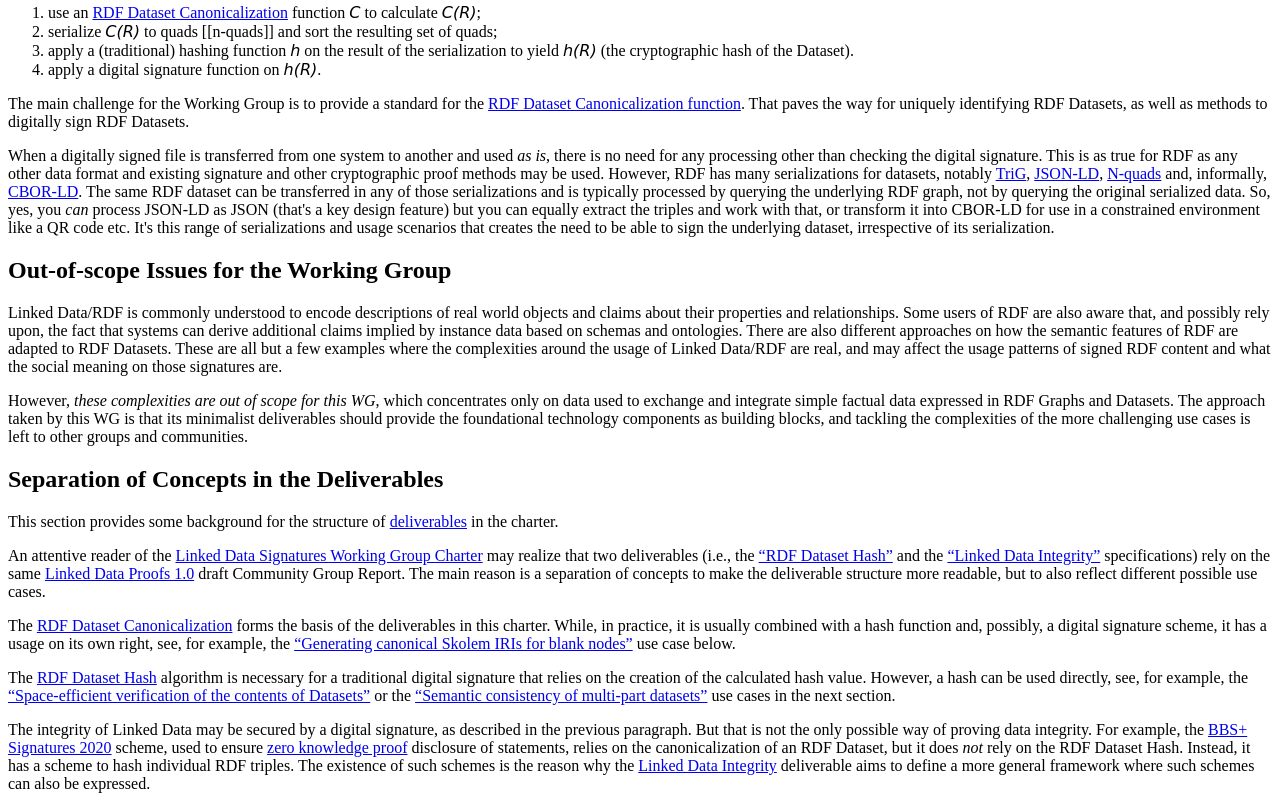
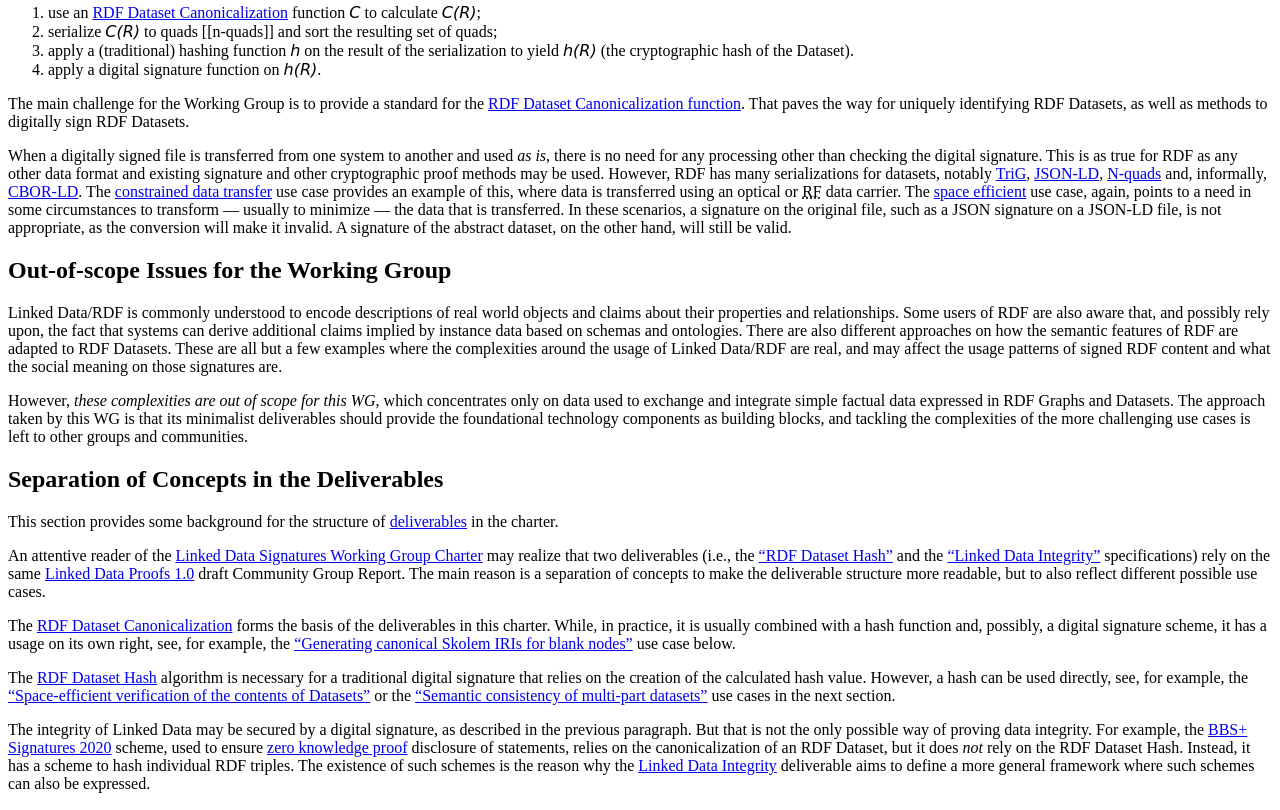
Before and after one commit to w3c/rch-wg-charter, a plain HTML site: page explainer.html in a window 1280 px wide. Shown: the part 1306-2116 px from the top of the page. Drawn offline with Linux system fonts and the light colour scheme.

Commit message:
move @philarher1's text from #84 into the note

```diff
--- a/explainer.html
+++ b/explainer.html
@@ -222,7 +222,7 @@ var respecConfig = {
     </p>
 
     <div id="noProblem" class=note>
-      <p>When a digitally signed file is transferred from one system to another and used <em>as is</em>, there is no need for any processing other than checking the digital signature. This is as true for RDF as any other data format and existing signature and other cryptographic proof methods may be used. However, RDF has many serializations for datasets, notably <a href="https://www.w3.org/TR/trig/">TriG</a>, <a href="https://www.w3.org/TR/json-ld/">JSON-LD</a>, <a href="https://www.w3.org/TR/n-quads/">N-quads</a> and, informally, <a href="https://digitalbazaar.github.io/cbor-ld-spec/">CBOR-LD</a>. The same RDF dataset can be transferred in any of those serializations and is typically processed by querying the underlying RDF graph, not by querying the original serialized data. So, yes, you <em>can</em> process JSON-LD as JSON (that's a key design feature) but you can equally extract the triples and work with that, or transform it into CBOR-LD for use in a constrained environment like a QR code etc. It's this range of serializations and usage scenarios that creates the need to be able to sign the underlying dataset, irrespective of its serialization.</p>
+      <p>When a digitally signed file is transferred from one system to another and used <em>as is</em>, there is no need for any processing other than checking the digital signature. This is as true for RDF as any other data format and existing signature and other cryptographic proof methods may be used. However, RDF has many serializations for datasets, notably <a href="https://www.w3.org/TR/trig/">TriG</a>, <a href="https://www.w3.org/TR/json-ld/">JSON-LD</a>, <a href="https://www.w3.org/TR/n-quads/">N-quads</a> and, informally, <a href="https://digitalbazaar.github.io/cbor-ld-spec/">CBOR-LD</a>. The <a href="#qr">constrained data transfer</a> use case provides an example of this, where data is transferred using an optical or <abbr title="radio frequency">RF</abbr> data carrier. The <a href="#spaceEfficient">space efficient</a> use case, again, points to a need in some circumstances to transform &mdash; usually to minimize &mdash; the data that is transferred. In these scenarios, a signature on the original file, such as a JSON signature on a JSON-LD file, is not appropriate, as the conversion will make it invalid. A signature of the abstract dataset, on the other hand, will still be valid.</p>
     </div>
   </section>
 
```
